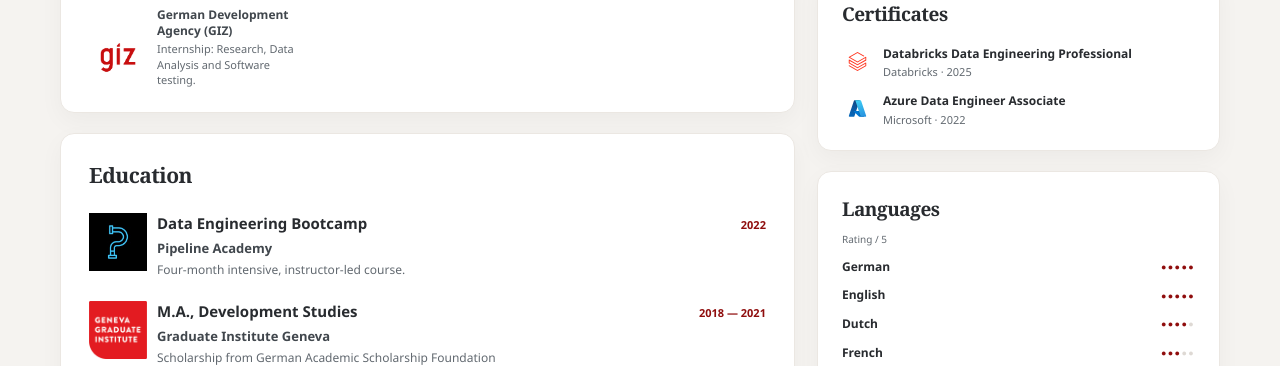
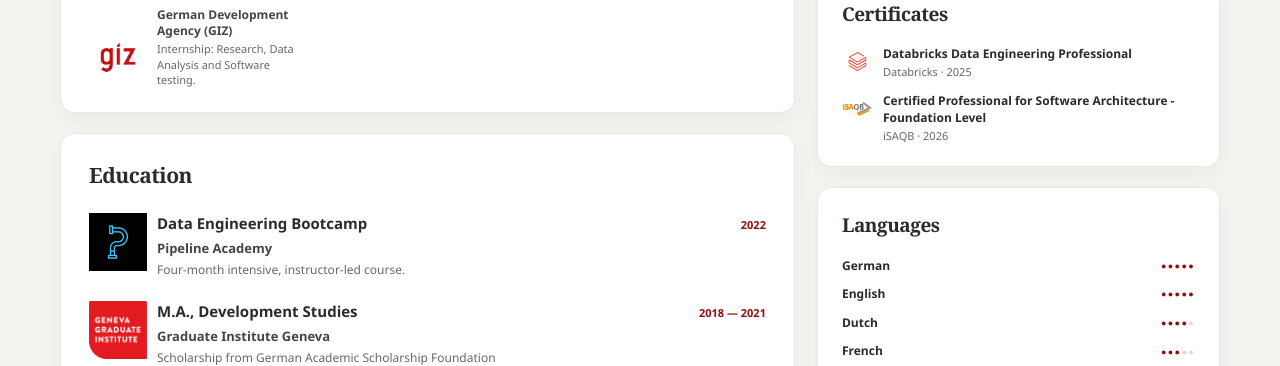
Before and after one commit to rainermensing/rainermensing.github.io, a plain HTML site: page index.html in a window 1280 px wide. Shown: the part 1096-1462 px from the top of the page. Drawn offline with Linux system fonts and the light colour scheme.

Commit message:
add CPSA‑F certificate

```diff
--- a/styles.css
+++ b/styles.css
@@ -682,8 +682,7 @@
 
 .mark-mlflow,
 .mark-terraform,
-.mark-azure,
-.mark-microsoft {
+.mark-azure {
   background: #edf3fa;
   color: #34678d;
 }
@@ -756,8 +755,9 @@
   height: 19px;
 }
 
-.mark-microsoft {
-  border-color: #dce8f0;
+.credential-list .mark-isaqb .external-logo {
+  width: 29px;
+  height: auto;
 }
 
 .mark-pipeline {
--- a/templates/cv-content.html
+++ b/templates/cv-content.html
@@ -107,7 +107,7 @@
       </div>
       <ul class="skill-list">
         <li>Data Engineering</li>
-        <li>Python Development</li>
+        <li>Python</li>
         <li>DevOps</li>
         <li>LLM Applications</li>
         <li>Data Systems Architecture</li>
@@ -169,8 +169,8 @@
           <span><strong>Databricks Data Engineering Professional</strong><small>Databricks · 2025</small></span>
         </li>
         <li>
-          <span class="brand-mark mark-microsoft" aria-hidden="true"><img class="external-logo" src="assets/logos/azure.svg" alt=""></span>
-          <span><strong>Azure Data Engineer Associate</strong><small>Microsoft · 2022</small></span>
+          <span class="brand-mark mark-isaqb" aria-hidden="true"><img class="external-logo" src="assets/logos/isaqb.svg" alt=""></span>
+          <span><strong>Certified Professional for Software Architecture - Foundation Level</strong><small>iSAQB · 2026</small></span>
         </li>
       </ul>
     </section>
@@ -179,7 +179,6 @@
       <div class="section-heading">
         <h2 id="languages-heading">Languages</h2>
       </div>
-      <p class="rating-note">Rating / 5</p>
       <ul class="language-list">
         <li><span>German</span><span class="rating" role="img" aria-label="5 out of 5"><span>●●●●●</span></span></li>
         <li><span>English</span><span class="rating" role="img" aria-label="5 out of 5"><span>●●●●●</span></span></li>
```
Also changed, not shown: assets/logos/isaqb.svg (added).
